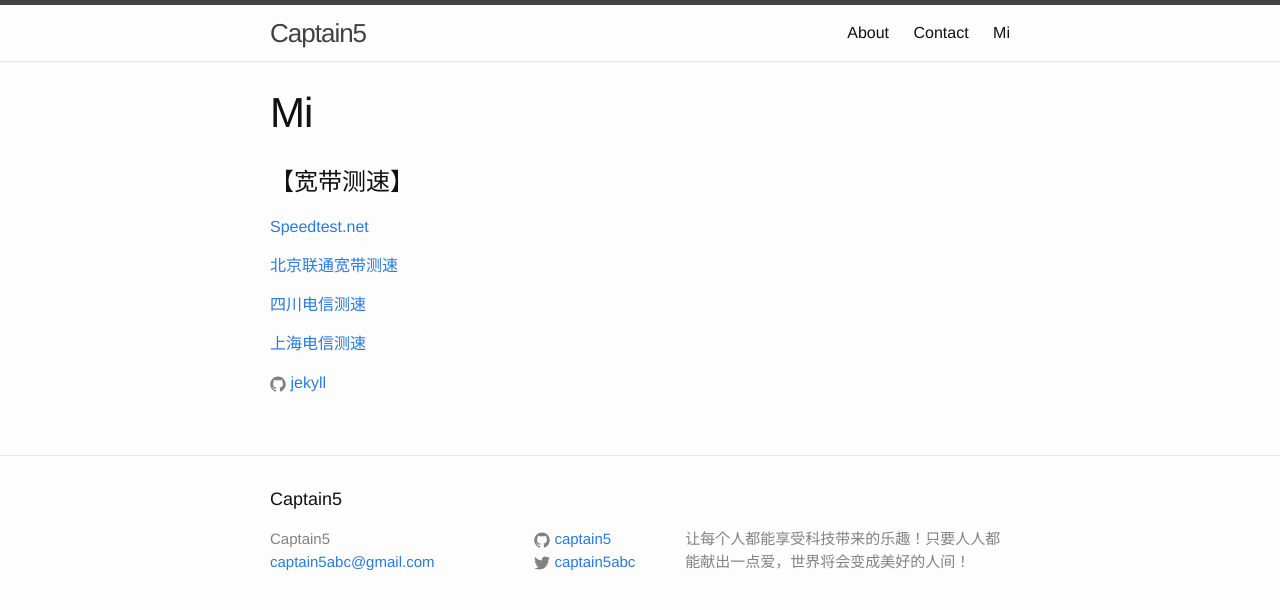
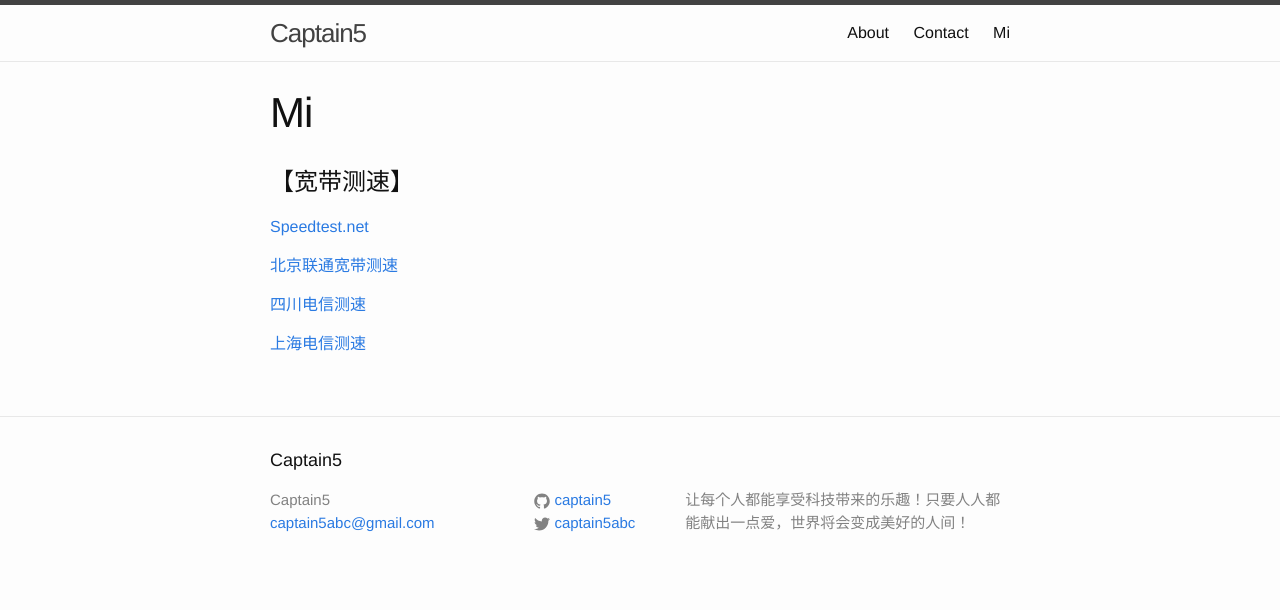
Before and after one commit to captain5/captain5.github.io, a Jekyll site: the page built from mi.md, in a window 1280 px wide. Shown: the top 610 px of the page. Built offline with Jekyll 4.4.1, drawn with Linux system fonts in a browser that asks for light colours.

Commit message:
Update mi.md

```diff
--- a/mi.md
+++ b/mi.md
@@ -14,7 +14,3 @@ permalink: /mi2/
 [四川电信测速](http://speed.sc.cninfo.net/chinatelcom/speedtest/sccs/index.shtml)
 
 [上海电信测速](http://sh.189.cn/support/netreport/)
-
-
-
-{% include icon-github.html username="jekyll" %}
```
